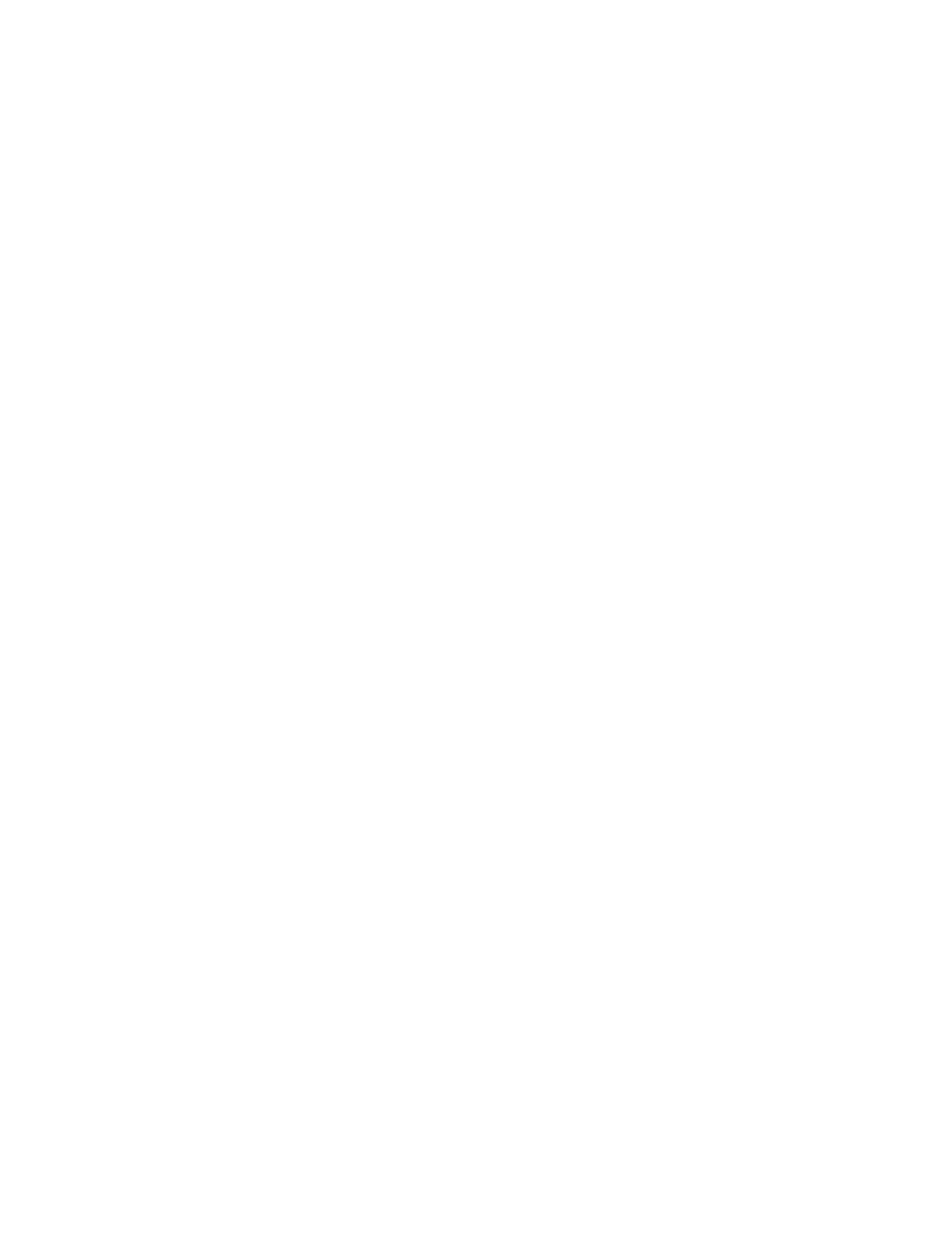
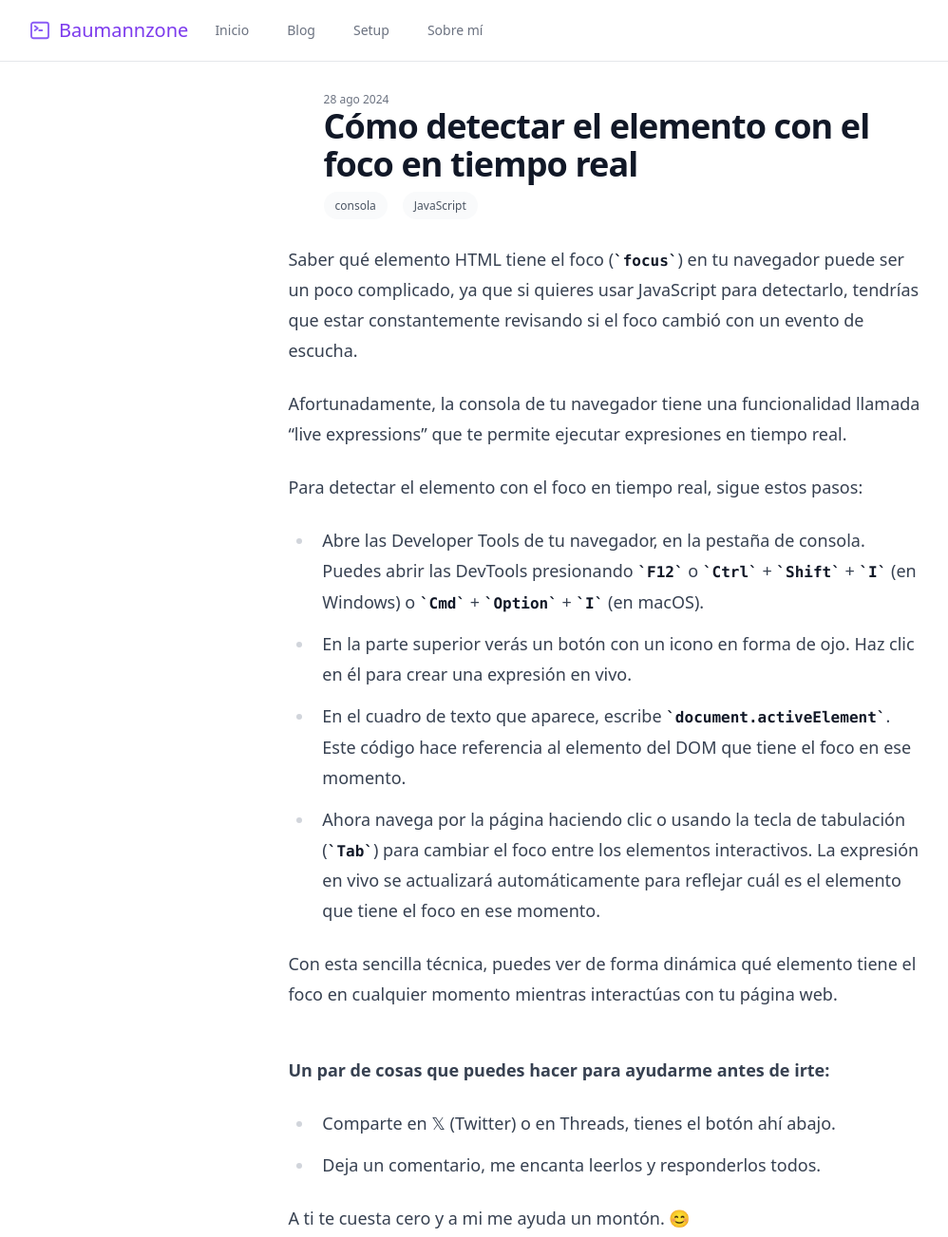
Before and after one commit to baumannzone/baumannzone.dev, an Astro site: page /blog/como-detectar-el-elemento-con-el-foco-en-tiempo-real in a window 1280 px wide. Before the commit this address had no page. Shown: the top 1303 px of the page at 95% size, without its empty margins (2-1000 px from the left). Before the commit the page ends 800 px from the top, so only its background shows below. Built offline with nearby package versions, Linux system fonts and the light colour scheme; Astro itself is replaced by a stand-in of ours.

Commit message:
add post

```diff
--- /dev/null
+++ b/src/content/blog/como-detectar-el-elemento-con-el-foco-en-tiempo-real.md
@@ -0,0 +1,22 @@
+---
+title: "Cómo detectar el elemento con el foco en tiempo real"
+description: Aprende a usar las "live expressions" de la consola de tu navegador para detectar qué elemento HTML tiene el focus en tiempo real.
+pubDate: 2024-08-28
+type: blog
+author: Jorge Baumann
+tags: ["consola", "JavaScript"]
+---
+
+
+Saber qué elemento HTML tiene el foco (`focus`) en tu navegador puede ser un poco complicado, ya que si quieres usar JavaScript para detectarlo, tendrías que estar constantemente revisando si el foco cambió con un evento de escucha.
+
+Afortunadamente, la consola de tu navegador tiene una funcionalidad llamada "live expressions" que te permite ejecutar expresiones en tiempo real.
+
+Para detectar el elemento con el foco en tiempo real, sigue estos pasos:
+
+- Abre las Developer Tools de tu navegador, en la pestaña de consola. Puedes abrir las DevTools presionando `F12` o `Ctrl` + `Shift` + `I` (en Windows) o `Cmd` + `Option` + `I` (en macOS).
+- En la parte superior verás un botón con un icono en forma de ojo. Haz clic en él para crear una expresión en vivo.
+- En el cuadro de texto que aparece, escribe `document.activeElement`. Este código hace referencia al elemento del DOM que tiene el foco en ese momento.
+- Ahora navega por la página haciendo clic o usando la tecla de tabulación (`Tab`) para cambiar el foco entre los elementos interactivos. La expresión en vivo se actualizará automáticamente para reflejar cuál es el elemento que tiene el foco en ese momento.
+
+Con esta sencilla técnica, puedes ver de forma dinámica qué elemento tiene el foco en cualquier momento mientras interactúas con tu página web.
--- a/src/layouts/BlogPostLayout.astro
+++ b/src/layouts/BlogPostLayout.astro
@@ -69,11 +69,23 @@ const {
         }
       </header>
       <article
-        class='prose dark:prose-invert prose-lg mx-auto mb-24'
+        class='prose dark:prose-invert prose-lg mx-auto mb-12'
         itemprop='articleBody'
       >
         <slot />
       </article>
+
+      <div class='prose dark:prose-invert prose-lg mx-auto mb-24'>
+        <b> Un par de cosas que puedes hacer para ayudarme antes de irte: </b>
+        <ul>
+          <li>
+            Comparte en 𝕏 (Twitter) o en Threads, tienes el botón ahí abajo.
+          </li>
+          <li>Deja un comentario, me encanta leerlos y responderlos todos.</li>
+        </ul>
+
+        <p>A ti te cuesta cero y a mi me ayuda un montón. 😊</p>
+      </div>
 
       <SharePostBar id={id} slug={slug} collection={collection} title={title} />
 
--- a/src/pages/patrocinio.astro
+++ b/src/pages/patrocinio.astro
@@ -5,7 +5,7 @@ import DefaultLayout from '../layouts/DefaultLayout.astro';
 import image1 from '../assets/patrocinio/1.avif';
 import image2 from '../assets/patrocinio/2.avif';
 import image3 from '../assets/patrocinio/3.avif';
-import image4 from '../assets/patrocinio/4.avif';
+import image6 from '../assets/patrocinio/6.avif';
 import image5 from '../assets/patrocinio/5.avif';
 ---
 
@@ -144,7 +144,7 @@ import image5 from '../assets/patrocinio/5.avif';
                 <div class='w-44 flex-none space-y-8 pt-32 sm:pt-0'>
                   <div class='relative'>
                     <Image
-                      src={image4}
+                      src={image6}
                       alt=''
                       class='aspect-[2/3] w-full rounded-xl bg-gray-900/5 object-cover shadow-lg grayscale hover:hue-rotate-90 hover:grayscale-0 transition-grayscale duration-300 ease-in-out'
                     />
```
Also changed, not shown: src/assets/patrocinio/6.avif.
